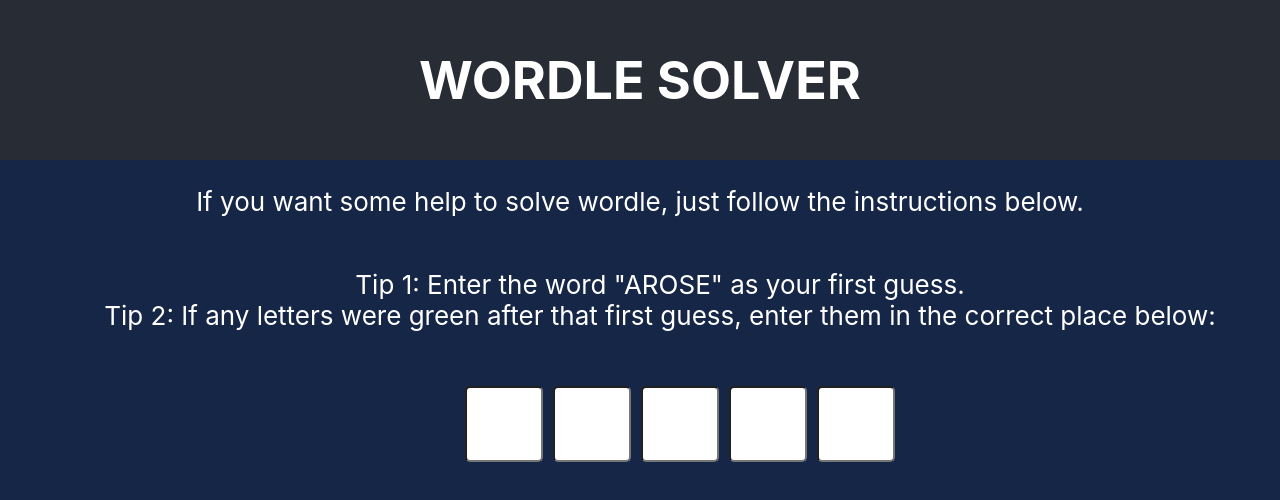
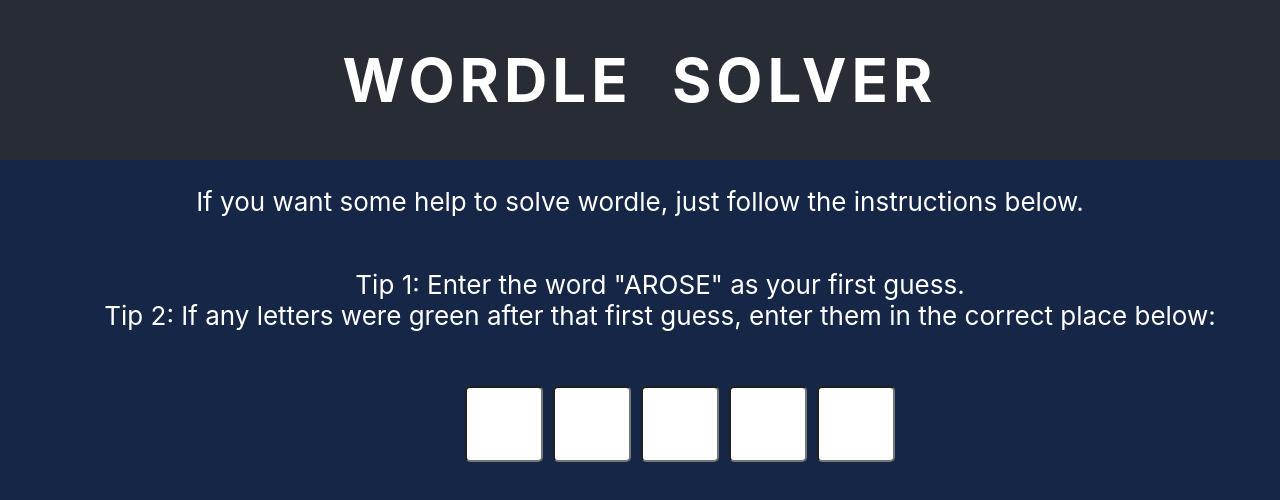
Before and after one commit to mrbaker1917/wordle_solver, a React (Create React App) app: page / in a window 1280 px wide. Shown: the top 500 px of the page. Built offline with nearby package versions, Linux system fonts and the light colour scheme.

Commit message:
adds style to header

```diff
--- a/src/App.css
+++ b/src/App.css
@@ -11,6 +11,12 @@
   .App-logo {
     animation: App-logo-spin infinite 20s linear;
   }
+}
+
+h1 {
+  font-size: 60px;
+  letter-spacing: 5px;
+  word-spacing: 20px;
 }
 
 .App-header {
```
